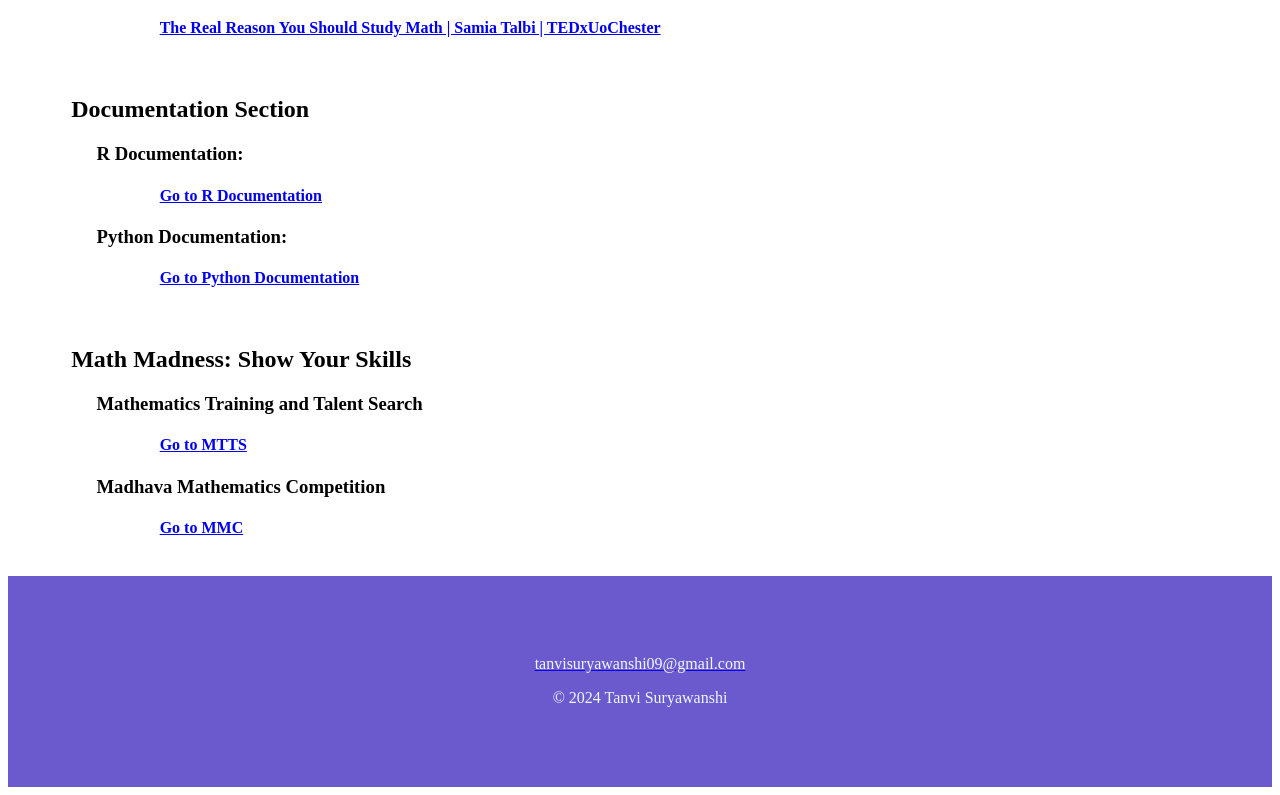
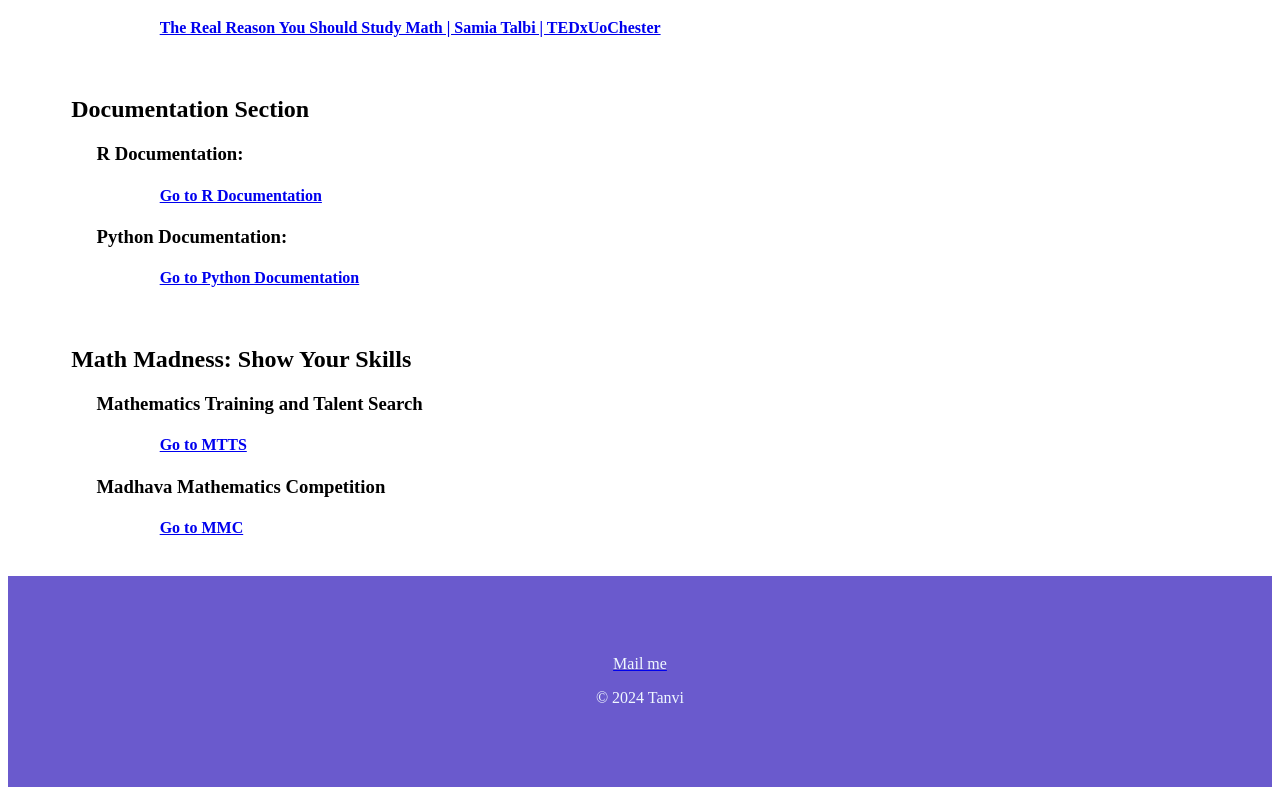
Before and after one commit to TanviS001/MathResourceHub, a plain HTML site: page index.html in a window 1280 px wide. Shown: the part 836-1631 px from the top of the page. Drawn offline with Linux system fonts and the light colour scheme.

Commit message:
Update index.html

```diff
--- a/index.html
+++ b/index.html
@@ -111,8 +111,8 @@
         </h4>
         <br>
         <footer>
-            <a href="mailto:tanvisuryawanshi01@gmail.com"><p style="color: aliceblue">tanvisuryawanshi09@gmail.com</p></a>
-            <p>© 2024 Tanvi Suryawanshi</p>
+            <a href="mailto:tanvicodeseveryday@gmail.com"><p style="color: aliceblue">Mail me</p></a>
+            <p>© 2024 Tanvi</p>
         </footer>
     </body>
 </html>
```
